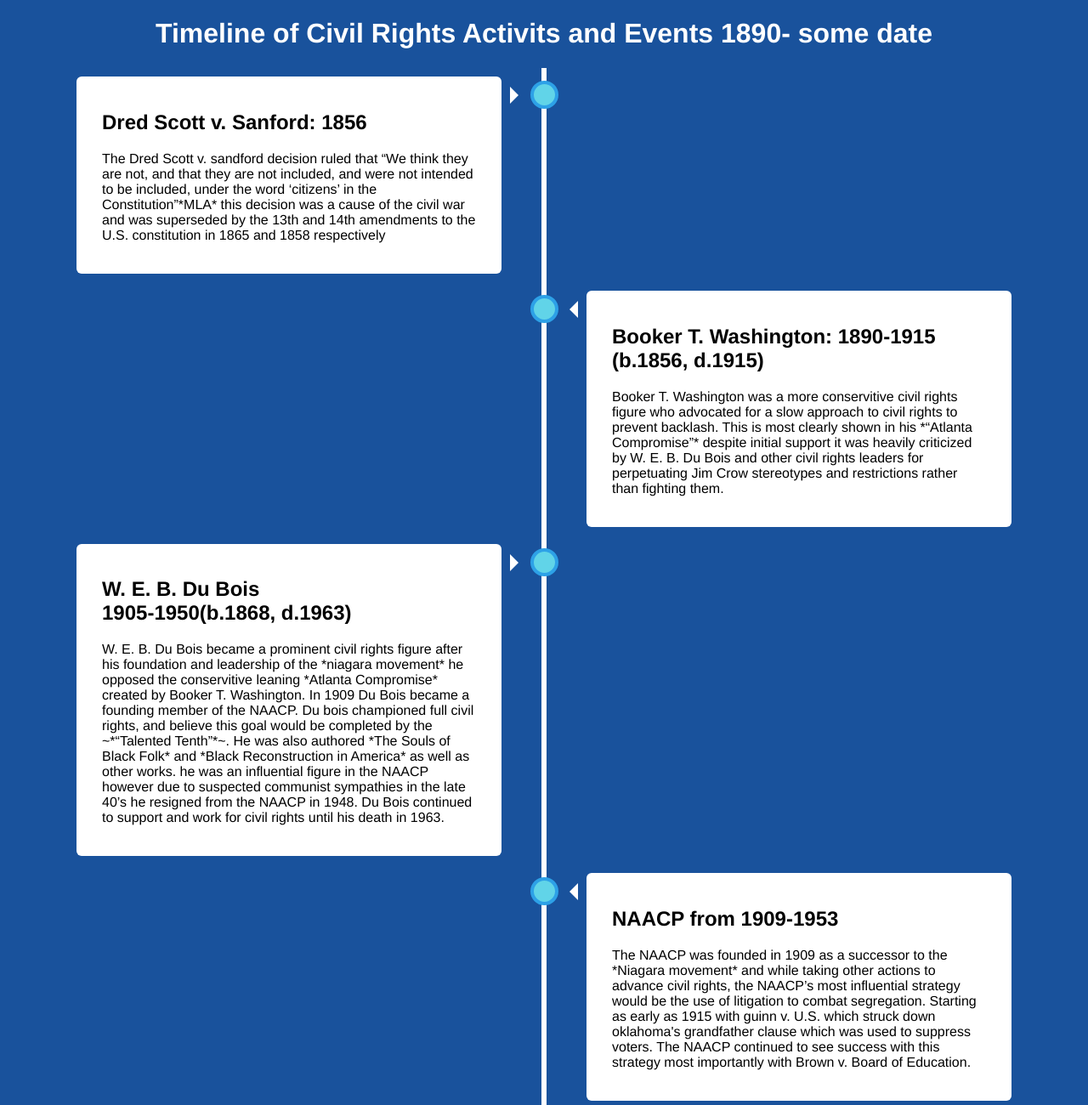
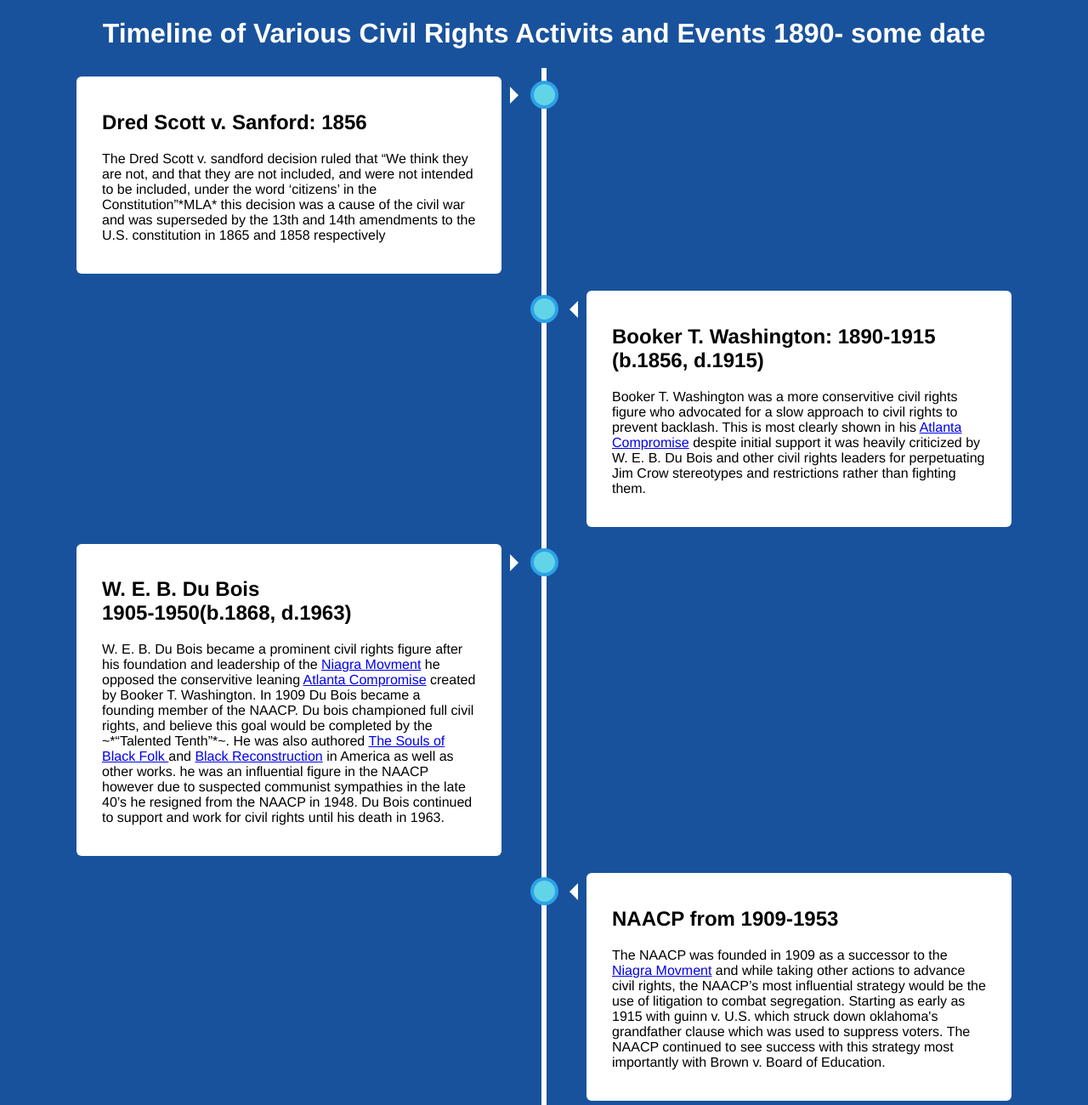
Before and after one commit to portalmaster12/IRP_2, a plain HTML site: page index.html in a window 1280 px wide. Shown: the top 1300 px of the page at 85% size. Drawn offline with Linux system fonts and the light colour scheme.

Commit message:
Just some links and stuff

```diff
--- a/index.html
+++ b/index.html
@@ -3,11 +3,11 @@
 <HTML>
 
    <HEAD>
-      <TITLE>Ethan Bartlett -- *INPUT LATER*</TITLE>
+      <TITLE>Ethan Bartlett -- Timeline of Various Civil Rights Activits and Events 1890- some date </TITLE>
       <link rel="stylesheet" type="text/css" href="ethanstyle.css">
    </HEAD>
    <BODY>
-<h1 class = "inline">Timeline of Civil Rights Activits and Events 1890- some date</h1>
+<h1 class = "inline">Timeline of Various Civil Rights Activits and Events 1890- some date</h1>
 <div class="timeline">
   <div class="container left">
     <div class="content">
@@ -28,7 +28,8 @@ in 1865 and 1858 respectively</p>
    <p> Booker T. Washington was a more conservitive civil rights
      figure who advocated for a slow approach to civil rights
      to prevent backlash. This is most clearly shown in his
-     *“Atlanta Compromise”* despite initial support it was
+     <a href = 'https://nmaahc.si.edu/blog-post/booker-t-washington-and-atlanta-compromise'>
+     Atlanta Compromise</a> despite initial support it was
      heavily criticized by W. E. B. Du Bois and other civil rights
      leaders for perpetuating Jim Crow stereotypes and restrictions
      rather than fighting them.
@@ -38,10 +39,12 @@ in 1865 and 1858 respectively</p>
   <div class="container left">
     <div class="content">
       <h2>W. E. B. Du Bois <br> 1905-1950(b.1868, d.1963)</h2>
-      <p>W. E. B. Du Bois became a prominent civil rights figure after his foundation and leadership of the *niagara movement* he opposed
-      the conservitive leaning *Atlanta Compromise* created by Booker T. Washington. In 1909 Du Bois became a founding member of the NAACP.
+      <p>W. E. B. Du Bois became a prominent civil rights figure after his foundation and leadership of the <a href = 'http://scua.library.umass.edu/duboisopedia/doku.php?id=about:niagara_movement'> Niagra Movment</a> he opposed
+      the conservitive leaning <a href = 'https://nmaahc.si.edu/blog-post/booker-t-washington-and-atlanta-compromise'>
+      Atlanta Compromise</a> created by Booker T. Washington. In 1909 Du Bois became a founding member of the NAACP.
       Du bois championed full civil rights, and believe this goal would be completed by the ~*“Talented Tenth”*~. He was also authored
-      *The Souls of Black Folk* and *Black Reconstruction in America* as well as other works. he was an influential figure in the NAACP
+      <a href = 'https://www.amazon.com/Souls-Black-Folk-W-Bois/dp/1612931073'> The Souls of Black Folk </a> and <a href = 'https://www.amazon.com/Black-Reconstruction-America-1860-1880-Burghardt/dp/0684856573'>
+      Black Reconstruction</a> in America as well as other works. he was an influential figure in the NAACP
       however due to suspected communist sympathies in the late 40’s he resigned from the NAACP in 1948. Du Bois continued to support and
       work for civil rights until his death in 1963.</p>
     </div>
@@ -49,10 +52,10 @@ in 1865 and 1858 respectively</p>
 <div class="container right">
   <div class="content">
     <h2> NAACP from 1909-1953 </h2>
-    <p>The NAACP was founded in 1909 as a successor to the *Niagara movement* and while
+    <p>The NAACP was founded in 1909 as a successor to the <a href = 'http://scua.library.umass.edu/duboisopedia/doku.php?id=about:niagara_movement'> Niagra Movment<a> and while
     taking other actions to advance civil rights, the NAACP’s most influential strategy
     would be the use of litigation to combat segregation. Starting as early as 1915 with
-    guinn v. U.S. which struck down oklahoma's grandfather clause  which was used to suppress voters.
+    guinn v. U.S. which struck down oklahoma's grandfather clause which was used to suppress voters.
     The NAACP continued to see success with this strategy most importantly with Brown v. Board of Education.</p>
   </div>
 </div>
```
